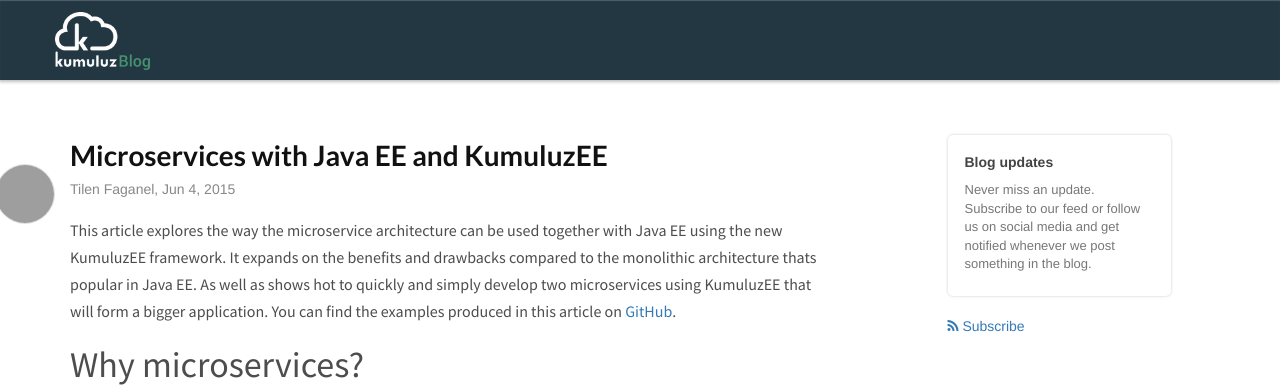
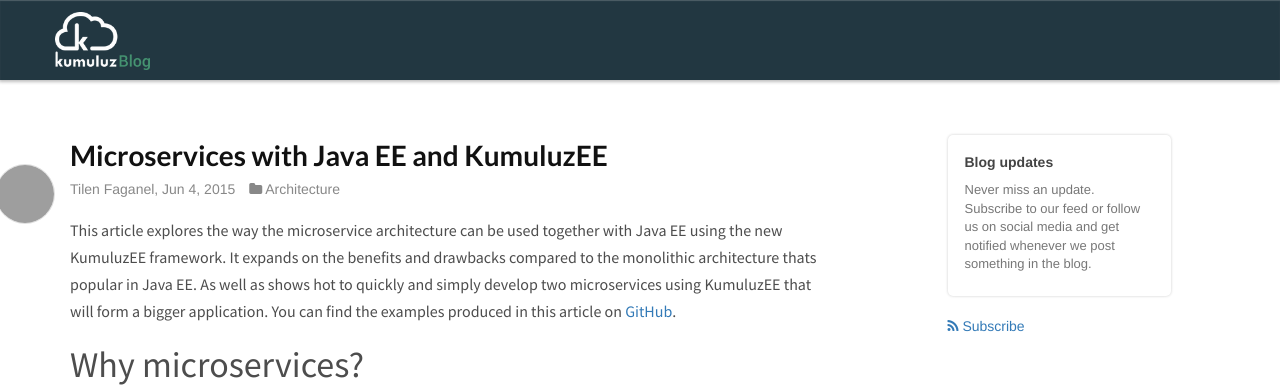
Before and after one commit to kumuluz/blog.sunesis.si, a Jekyll site: the page built from index.html, in a window 1280 px wide. Shown: the top 387 px of the page. Built offline with Jekyll 4.4.1, drawn with Linux system fonts in a browser that asks for light colours; grey boxes are pictures that could not be loaded.

Commit message:
Added posts categories to the index view

```diff
--- a/_sass/pages/_blog.scss
+++ b/_sass/pages/_blog.scss
@@ -77,6 +77,10 @@
 					left: -75px;
 					top: -15px;
 					border: 1px solid #e0e0e0;
+				}
+
+				.categories {
+					margin-left: 10px;
 				}
 			}
 			.intro {
--- a/index.html
+++ b/index.html
@@ -18,6 +18,15 @@
               <div class="author">
                 <img src="//www.gravatar.com/avatar/{{ author.gravatar }}" class="avatar" alt="author" />
                 {{ author.name }}, {{ post.date | date: "%b %-d, %Y" }}
+
+                {% if post.categories %}
+                  <span class="categories">
+                    <i class="fa fa-folder"></i>
+                    {% for category in post.categories %}
+                      {{ category | capitalize }}
+                    {% endfor %}
+                  </span>
+                {% endif %}
               </div>
               <div class="intro">
                 {{ post.excerpt }}
```
